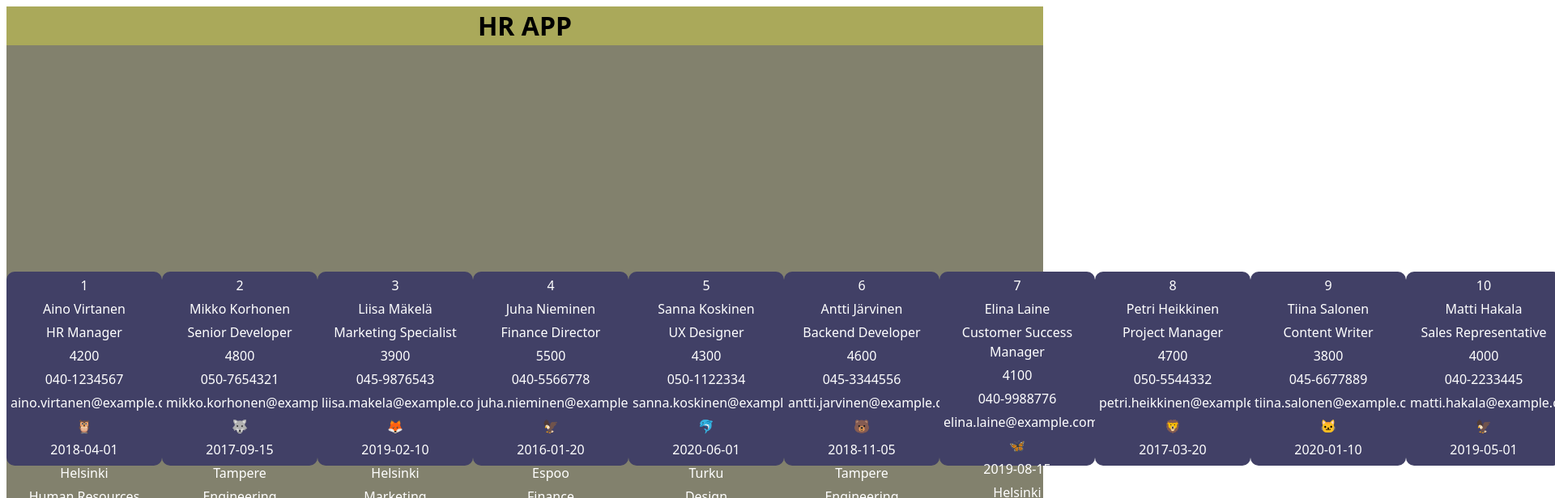
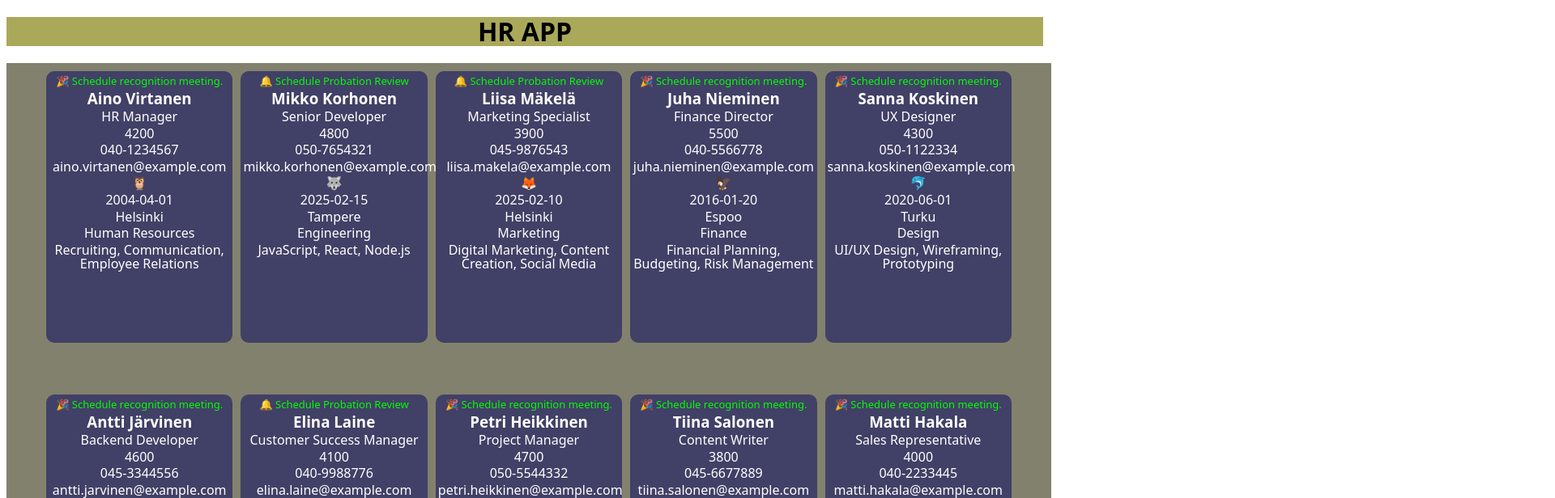
Before and after one commit to C3driK/hrApp, a React (Vite) app: page / in a window 1280 px wide. Shown: the top 616 px of the page at 81% size, 1920 px wide, since content can reach past the window. Built offline with nearby package versions, Linux system fonts and the light colour scheme.

Commit message:
add minimal sytling

```diff
--- a/src/App.css
+++ b/src/App.css
@@ -10,42 +10,30 @@ html {
   width: 100vw;
   height: 100vh;
 }
+
+h1{
+
+}
 header {
   background-color: #aaa95a;
   color: black;
   margin: 0;
-  width: 100vw;
+  width: 100%;
 }
-header h1 {
-  margin: 0;
-}
+
 main {
-  height: 100vh;
-  width: 100vw;
-  margin: 0;
+  height: 100%;
+  width: 100%;
+  padding: 5px;
   background-color: #82816d;
   display: flex;
-  justify-content: space-around;
-  align-items: center;
+  justify-content: center;
+  flex-wrap: wrap;
 }
-main div {
-  background-color: #414066;
-  color: white;
-  height: 30vh;
-  width: 15vw;
-  border-radius: 10px;
-  text-align: center;
-}
+
 footer div {
+  margin: 10px;
   display: flex;
   justify-content: center;
   align-items: center;
 }
-
-p {
-  margin: 5px;
-}
-
-.name {
-  text-decoration: underline;
-}
--- a/src/App.jsx
+++ b/src/App.jsx
@@ -1,4 +1,5 @@
 import "./App.css";
+import "./Person/Person.css"
 import Header from "./Header.jsx";
 import PersonList from "./Person/PersonList.jsx";
 import Footer from "./Footer.jsx";
--- /dev/null
+++ b/src/Person/Person.css
@@ -0,0 +1,22 @@
+.card {
+  background-color: #414066;
+  color: white;
+  height: 42vh;
+  width: 18vw;
+  border-radius: 10px;
+  text-align: center;
+  margin: 5px;
+
+}
+.card p {
+  margin: 3px;
+}
+
+.card .reminder {
+  color: lime;
+  font-size: small;
+  margin: 5px;
+}
+h3 {
+  margin: 0;
+}
--- a/src/Person/PersonCard.jsx
+++ b/src/Person/PersonCard.jsx
@@ -1,8 +1,9 @@
 const PersonCard = (props) => {
   return (
+    <>
       <div className="card">
-      <p>{props.id}</p>
-      <p>{props.name}</p>
+        <p className="reminder">{props.reminder}</p>
+        <h3>{props.name}</h3>
         <p>{props.title}</p>
         <p>{props.salary}</p>
         <p>{props.phone}</p>
@@ -11,11 +12,9 @@ const PersonCard = (props) => {
         <p>{props.startDate}</p>
         <p>{props.location}</p>
         <p>{props.department}</p>
-      <p>{props.skills}</p>
-      <div>
-        <p className="reminder">{props.reminder}</p>
+        <p>{props.topSkills}</p>
       </div>
-    </div>
+    </>
   );
 };
 
--- a/src/Person/PersonList.jsx
+++ b/src/Person/PersonList.jsx
@@ -28,6 +28,7 @@ const PersonList = () => {
           key={employee.id}
           fanimal={animalEmojis[employee.animal]}
           reminder={status(employee.startDate)}
+          topSkills={employee.skills.join(", ")}
           {...employee}
         />
       ))}
--- a/src/Person/employeeData.js
+++ b/src/Person/employeeData.js
@@ -7,7 +7,7 @@ export const employees = [
     phone: "040-1234567",
     email: "aino.virtanen@example.com",
     animal: "Owl",
-    startDate: "2018-04-01",
+    startDate: "2004-04-01",
     location: "Helsinki",
     department: "Human Resources",
     skills: ["Recruiting", "Communication", "Employee Relations"],
@@ -20,7 +20,7 @@ export const employees = [
     phone: "050-7654321",
     email: "mikko.korhonen@example.com",
     animal: "Wolf",
-    startDate: "2017-09-15",
+    startDate: "2025-02-15",
     location: "Tampere",
     department: "Engineering",
     skills: ["JavaScript", "React", "Node.js"],
@@ -33,7 +33,7 @@ export const employees = [
     phone: "045-9876543",
     email: "liisa.makela@example.com",
     animal: "Fox",
-    startDate: "2019-02-10",
+    startDate: "2025-02-10",
     location: "Helsinki",
     department: "Marketing",
     skills: ["Digital Marketing", "Content Creation", "Social Media"],
@@ -85,7 +85,7 @@ export const employees = [
     phone: "040-9988776",
     email: "elina.laine@example.com",
     animal: "Butterfly",
-    startDate: "2019-08-15",
+    startDate: "2025-03-15",
     location: "Helsinki",
     department: "Customer Service",
     skills: ["Customer Relations", "Problem Solving", "CRM Systems"],
--- a/src/index.css
+++ b/src/index.css
@@ -1,16 +1,7 @@
 :root {
   font-family: system-ui, Avenir, Helvetica, Arial, sans-serif;
-  line-height: 1.5;
-  font-weight: 400;
-
-  color-scheme: light dark;
-  color: rgba(255, 255, 255, 0.87);
-  background-color: #242424;
-
-  font-synthesis: none;
-  text-rendering: optimizeLegibility;
-  -webkit-font-smoothing: antialiased;
-  -moz-osx-font-smoothing: grayscale;
+  line-height: 1.1;
+  /* font-weight: 400; */
 }
 
 /* body {
@@ -28,16 +19,3 @@ h1{
   background-color: green;
   margin: 0;
 } */
-
-@media (prefers-color-scheme: light) {
-  :root {
-    color: #213547;
-    background-color: #ffffff;
-  }
-  a:hover {
-    color: #747bff;
-  }
-  button {
-    background-color: #f9f9f9;
-  }
-}
```
Lines whose indentation alone changed are shown as unchanged.
